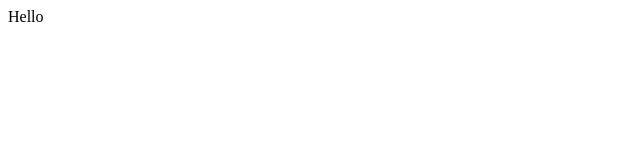
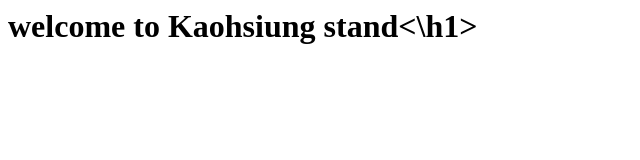
Before and after one commit to simonshih0147/depot, a plain HTML site: page index.html in a window 1280 px wide. Shown: the whole page, without its empty margins (0-640 px from the left). Drawn offline with Linux system fonts and the light colour scheme.

Commit message:
second git'

```diff
--- a/index.html
+++ b/index.html
@@ -1,6 +1,7 @@
 <html>
 <head></head>
 <body>
-Hello
+
+<h1> welcome to Kaohsiung stand<\h1>
 </body>
 </html>
```
Also changed, not shown: hello.txt (deleted).
